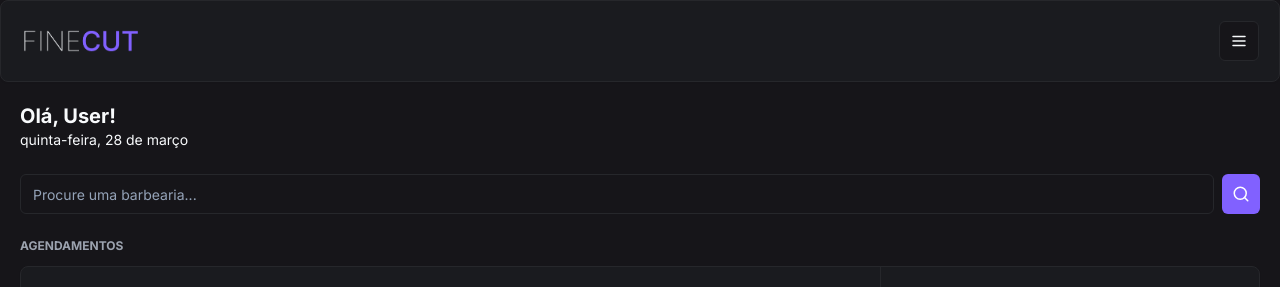
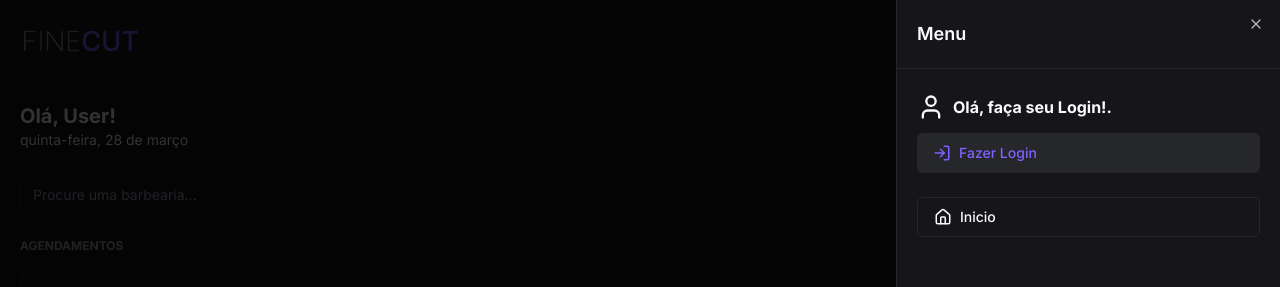
Before and after one commit to mat-garcia/finecut-barber, a Next.js app: page / in a window 1280 px wide. Both pictures are taken after a click on the button 1239 px from the left and 41 px from the top of the page. Shown: the top 287 px of the page. Built offline with nearby package versions, Linux system fonts and the light colour scheme; no server answers; the database is empty.

Commit message:
feat: add signin, signout and side menu

```diff
--- a/app/_components/header.tsx
+++ b/app/_components/header.tsx
@@ -1,15 +1,80 @@
+"use client"
 import Image from "next/image";
 import { Card, CardContent } from "./ui/card";
 import { Button } from "./ui/button";
-import { MenuIcon } from "lucide-react";
+import { CalendarCheckIcon, HomeIcon, LogInIcon, LogOutIcon, MenuIcon, UserIcon } from "lucide-react";
+import { Sheet, SheetContent, SheetHeader, SheetTitle, SheetTrigger } from "./ui/sheet";
+import { signIn, signOut, useSession } from "next-auth/react";
+import { Avatar, AvatarImage } from "./ui/avatar";
+import Link from "next/link";
 
 const Header = () => {
+    const {data, status} = useSession();
+
+    const handleLogoutClick = () => signOut();
+    const handleLoginClick = () => signIn('google')
+
     return (
         <Card>
             <CardContent className="p-5 justify-between items-center flex flex-row">
                 {/* <h1 className="text-8xl p-4 font-thin"> FINE<b className="font-medium text-primary">CUT</b></h1> */}
                 <Image src="/logo.png" alt="Fine Cut" height={22} width={120}/>
-                <Button variant="outline" size="icon"> <MenuIcon size={18}/> </Button>
+
+                <Sheet>
+                    {/* asChild para usar o button dentro como gatilho */}
+                    <SheetTrigger asChild>
+                        <Button variant="outline" size="icon"> <MenuIcon size={18}/> </Button>
+                    </SheetTrigger>
+                    <SheetContent className="p-0">
+                        <SheetHeader className="text-left border-b borrder-solid border-secondar p-5">
+                            <SheetTitle>
+                                Menu
+                            </SheetTitle>
+                        </SheetHeader>
+
+                        {data?.user ? (
+                            <div className="flex justify-between px-5 py-6 items-center">
+                                <div className="flex items-center gap-3 ">
+                                    <Avatar>
+                                        <AvatarImage src={data.user.image ?? ''}/>
+                                    </Avatar>
+                                    <h2 className="font-bold">{data.user?.name}</h2>
+                                </div>
+                                <Button variant="secondary" size="icon" onClick={handleLogoutClick}>
+                                    <LogOutIcon/>
+                                </Button>
+                            </div>
+                        ): (
+                            <div className="flex flex-col gap-3 px-5 py-6">
+                                <div className="flex items-center gap-2 ">
+                                    <UserIcon size={28}/>
+                                    <h2 className="font-bold">Olá, faça seu Login!.</h2>
+                                </div>
+                                <Button variant="secondary" className="w-full text-primary justify-start" onClick={handleLoginClick}>
+                                    <LogInIcon className="mr-2" size={18}/>
+                                     Fazer Login
+                                </Button>
+                            </div>
+                        )}
+
+                        <div className="flex flex-col gap-3 px-5">
+                            <Button variant="outline" className="justify-start" asChild>
+                                <Link href="/">
+                                    <HomeIcon className="mr-2" size={18}/>
+                                    Inicio
+                                </Link>
+                             </Button>
+                            {data?.user && (
+                                <Button variant="outline" className="justify-start" asChild>
+                                     <Link href="/bookings">
+                                        <CalendarCheckIcon className="mr-2" size={18} />
+                                        Agendamentos
+                                    </Link>
+                                </Button>
+                            )}
+                        </div>
+                    </SheetContent>
+                </Sheet>
             </CardContent>
         </Card>
      );
--- /dev/null
+++ b/app/_components/ui/sheet.tsx
@@ -0,0 +1,140 @@
+"use client"
+
+import * as React from "react"
+import * as SheetPrimitive from "@radix-ui/react-dialog"
+import { cva, type VariantProps } from "class-variance-authority"
+import { X } from "lucide-react"
+
+import { cn } from "@/app/_lib/utils"
+
+const Sheet = SheetPrimitive.Root
+
+const SheetTrigger = SheetPrimitive.Trigger
+
+const SheetClose = SheetPrimitive.Close
+
+const SheetPortal = SheetPrimitive.Portal
+
+const SheetOverlay = React.forwardRef<
+  React.ElementRef<typeof SheetPrimitive.Overlay>,
+  React.ComponentPropsWithoutRef<typeof SheetPrimitive.Overlay>
+>(({ className, ...props }, ref) => (
+  <SheetPrimitive.Overlay
+    className={cn(
+      "fixed inset-0 z-50 bg-black/80  data-[state=open]:animate-in data-[state=closed]:animate-out data-[state=closed]:fade-out-0 data-[state=open]:fade-in-0",
+      className
+    )}
+    {...props}
+    ref={ref}
+  />
+))
+SheetOverlay.displayName = SheetPrimitive.Overlay.displayName
+
+const sheetVariants = cva(
+  "fixed z-50 gap-4 bg-background p-6 shadow-lg transition ease-in-out data-[state=open]:animate-in data-[state=closed]:animate-out data-[state=closed]:duration-300 data-[state=open]:duration-500",
+  {
+    variants: {
+      side: {
+        top: "inset-x-0 top-0 border-b data-[state=closed]:slide-out-to-top data-[state=open]:slide-in-from-top",
+        bottom:
+          "inset-x-0 bottom-0 border-t data-[state=closed]:slide-out-to-bottom data-[state=open]:slide-in-from-bottom",
+        left: "inset-y-0 left-0 h-full w-3/4 border-r data-[state=closed]:slide-out-to-left data-[state=open]:slide-in-from-left sm:max-w-sm",
+        right:
+          "inset-y-0 right-0 h-full w-3/4  border-l data-[state=closed]:slide-out-to-right data-[state=open]:slide-in-from-right sm:max-w-sm",
+      },
+    },
+    defaultVariants: {
+      side: "right",
+    },
+  }
+)
+
+interface SheetContentProps
+  extends React.ComponentPropsWithoutRef<typeof SheetPrimitive.Content>,
+    VariantProps<typeof sheetVariants> {}
+
+const SheetContent = React.forwardRef<
+  React.ElementRef<typeof SheetPrimitive.Content>,
+  SheetContentProps
+>(({ side = "right", className, children, ...props }, ref) => (
+  <SheetPortal>
+    <SheetOverlay />
+    <SheetPrimitive.Content
+      ref={ref}
+      className={cn(sheetVariants({ side }), className)}
+      {...props}
+    >
+      {children}
+      <SheetPrimitive.Close className="absolute right-4 top-4 rounded-sm opacity-70 ring-offset-background transition-opacity hover:opacity-100 focus:outline-none focus:ring-2 focus:ring-ring focus:ring-offset-2 disabled:pointer-events-none data-[state=open]:bg-secondary">
+        <X className="h-4 w-4" />
+        <span className="sr-only">Close</span>
+      </SheetPrimitive.Close>
+    </SheetPrimitive.Content>
+  </SheetPortal>
+))
+SheetContent.displayName = SheetPrimitive.Content.displayName
+
+const SheetHeader = ({
+  className,
+  ...props
+}: React.HTMLAttributes<HTMLDivElement>) => (
+  <div
+    className={cn(
+      "flex flex-col space-y-2 text-center sm:text-left",
+      className
+    )}
+    {...props}
+  />
+)
+SheetHeader.displayName = "SheetHeader"
+
+const SheetFooter = ({
+  className,
+  ...props
+}: React.HTMLAttributes<HTMLDivElement>) => (
+  <div
+    className={cn(
+      "flex flex-col-reverse sm:flex-row sm:justify-end sm:space-x-2",
+      className
+    )}
+    {...props}
+  />
+)
+SheetFooter.displayName = "SheetFooter"
+
+const SheetTitle = React.forwardRef<
+  React.ElementRef<typeof SheetPrimitive.Title>,
+  React.ComponentPropsWithoutRef<typeof SheetPrimitive.Title>
+>(({ className, ...props }, ref) => (
+  <SheetPrimitive.Title
+    ref={ref}
+    className={cn("text-lg font-semibold text-foreground", className)}
+    {...props}
+  />
+))
+SheetTitle.displayName = SheetPrimitive.Title.displayName
+
+const SheetDescription = React.forwardRef<
+  React.ElementRef<typeof SheetPrimitive.Description>,
+  React.ComponentPropsWithoutRef<typeof SheetPrimitive.Description>
+>(({ className, ...props }, ref) => (
+  <SheetPrimitive.Description
+    ref={ref}
+    className={cn("text-sm text-muted-foreground", className)}
+    {...props}
+  />
+))
+SheetDescription.displayName = SheetPrimitive.Description.displayName
+
+export {
+  Sheet,
+  SheetPortal,
+  SheetOverlay,
+  SheetTrigger,
+  SheetClose,
+  SheetContent,
+  SheetHeader,
+  SheetFooter,
+  SheetTitle,
+  SheetDescription,
+}
--- a/package.json
+++ b/package.json
@@ -15,6 +15,7 @@
     "@auth/prisma-adapter": "^1.5.2",
     "@prisma/client": "^5.11.0",
     "@radix-ui/react-avatar": "^1.0.4",
+    "@radix-ui/react-dialog": "^1.0.5",
     "@radix-ui/react-slot": "^1.0.2",
     "class-variance-authority": "^0.7.0",
     "clsx": "^2.1.0",
```
Also changed, not shown: 2 other files (tests, documents, lock files or other folders).
